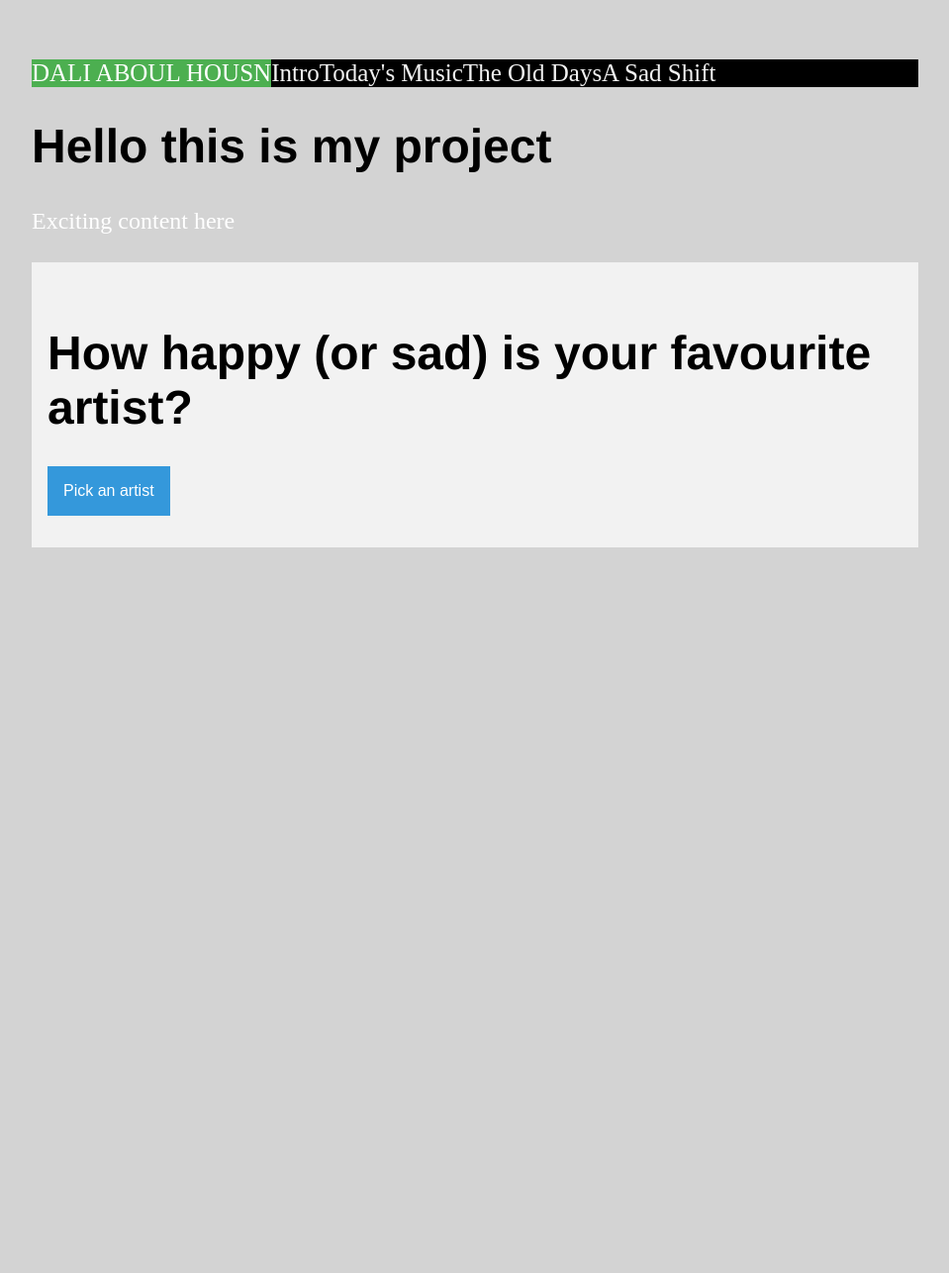
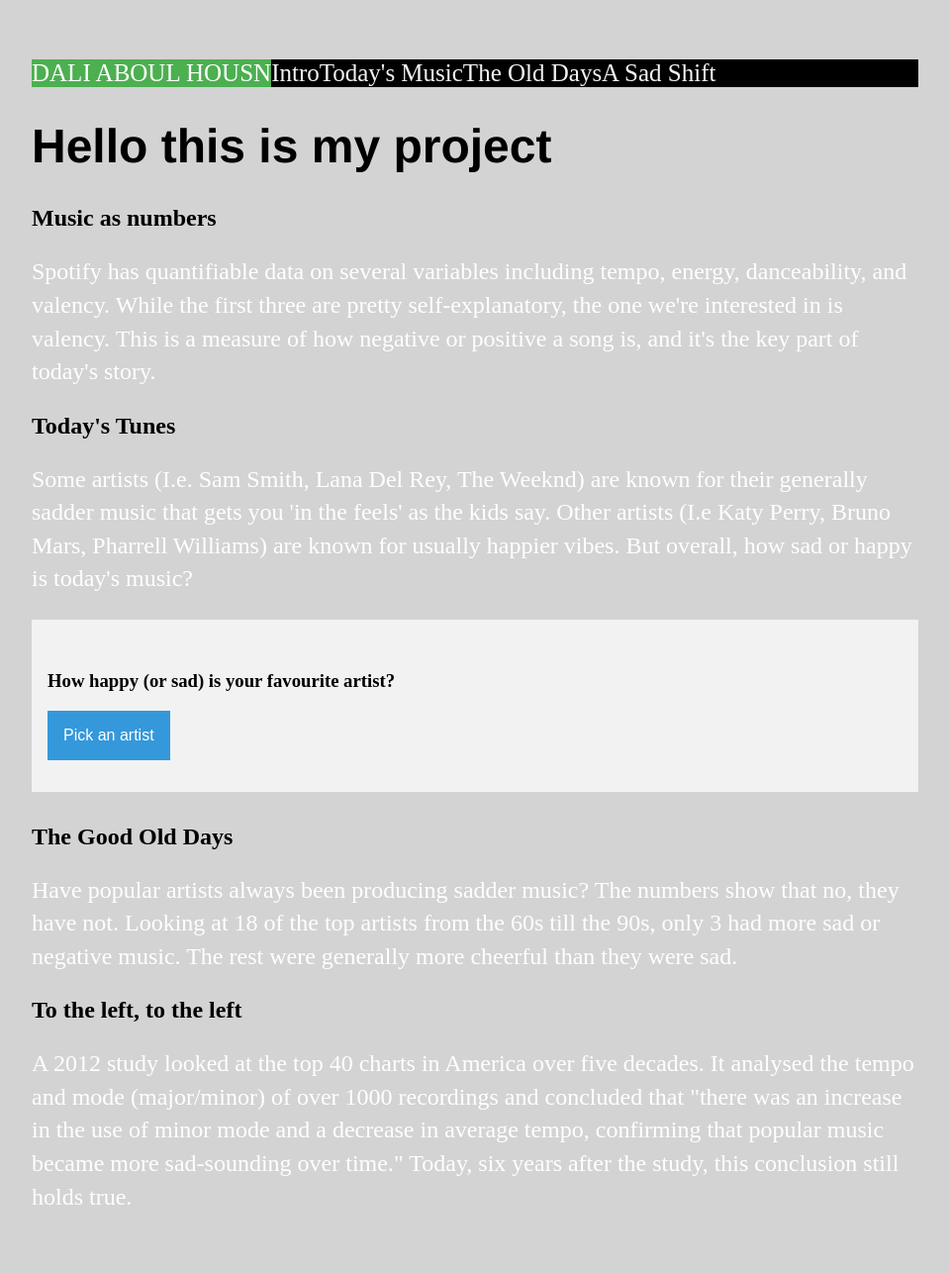
Before and after one commit to ah-dali/ah-dali.github.io, a Jekyll site: the page built from index.html, in a window 1280 px wide. Shown: the whole page at 99% size, without its empty margins (160-1119 px from the left). Built offline with Jekyll 4.4.1, drawn with Linux system fonts in a browser that asks for light colours; before the commit the page ends 900 px from its top, so only the background shows below that.

Commit message:
Update index.html

```diff
--- a/index.html
+++ b/index.html
@@ -4,10 +4,13 @@ title: My Project
 ---
 <div class="blurb">
 	<h1>Hello this is my project</h1>
-	<p>Exciting content here</a></p>
+	<h2>Music as numbers</h2>
+	<p>Spotify has quantifiable data on several variables including tempo, energy, danceability, and valency. While the first three are pretty self-explanatory, the one we're interested in is valency. This is a measure of how negative or positive a song is, and it's the key part of today's story. </a></p>
+	<h2>Today's Tunes</h2>
+	<p>Some artists (I.e. Sam Smith, Lana Del Rey, The Weeknd) are known for their generally sadder music that gets you 'in the feels' as the kids say. Other artists (I.e Katy Perry, Bruno Mars, Pharrell Williams) are known for usually happier vibes. But overall, how sad or happy is today's music? </a></p>
 	<div class="bs-component">
 		<div class="jumbotron">
-			<h1>How happy (or sad) is your favourite artist?</h1>
+			<h3>How happy (or sad) is your favourite artist?</h3>
 				<div class="dropdown">
   					<button onclick="myFunction()" class="dropbtn">Pick an artist</button>
   					<div id="myDropdown" class="dropdown-content">
@@ -46,4 +49,10 @@ title: My Project
   				</div>
 			</div>
 		</div>
+	<h2>The Good Old Days</h2>
+	<p>Have popular artists always been producing sadder music? The numbers show that no, they have not. Looking at 18 of the top artists from the 60s till the 90s, only 3 had more sad or negative music. The rest were generally more cheerful than they were sad.</a></p>
+	<h2>To the left, to the left</h2>
+	<p>A 2012 study looked at the top 40 charts in America over five decades. It analysed the tempo and mode (major/minor) of over 1000 recordings and concluded that "there was an increase in the use of minor mode and a decrease in average tempo, confirming that popular music became more sad-sounding over time." Today, six years after the study, this conclusion still holds true.</a></p>
+
+
 </div><!-- /.blurb -->
```
